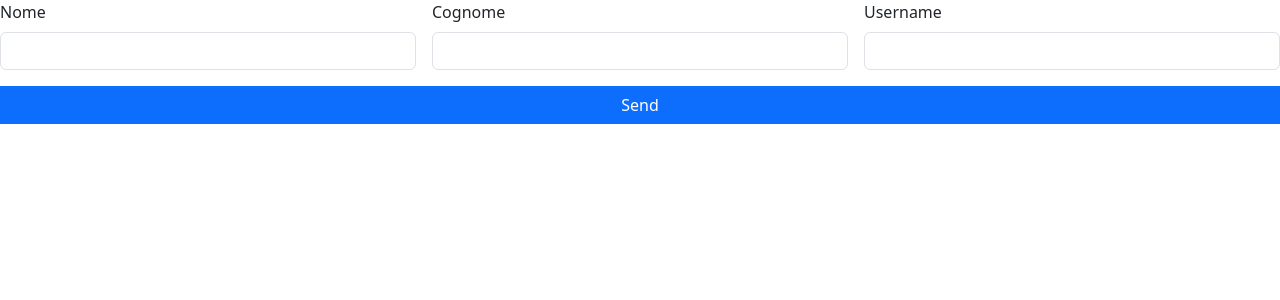
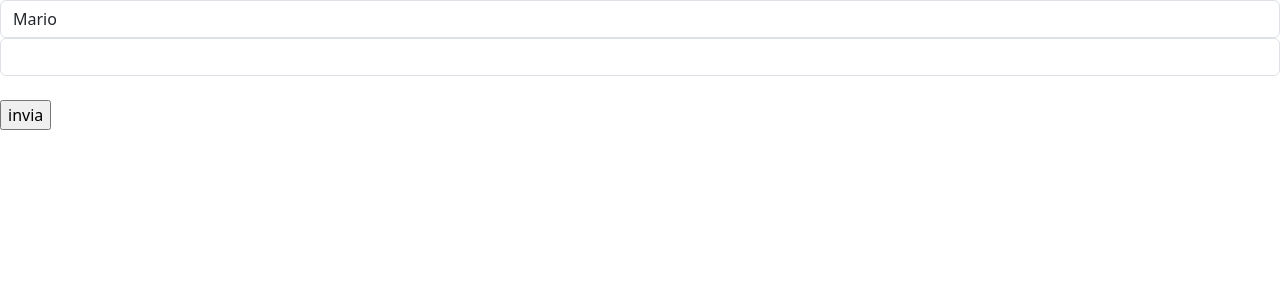
Before and after one commit to enricogiacomazzi/fust-todo-list, a React (Vite) app: page / in a window 1280 px wide. Shown: the top 300 px of the page. Built offline with nearby package versions, Linux system fonts and the light colour scheme.

Commit message:
formik 101

```diff
--- a/package.json
+++ b/package.json
@@ -13,6 +13,7 @@
     "bootstrap": "^5.3.8",
     "clsx": "^2.1.1",
     "font-awesome": "^4.7.0",
+    "formik": "^2.4.6",
     "immer": "^10.1.3",
     "react": "^19.1.1",
     "react-dom": "^19.1.1",
--- a/src/App.jsx
+++ b/src/App.jsx
@@ -2,38 +2,75 @@ import './App.css';
 import {useState, useRef} from 'react';
 import {clsx} from 'clsx';
 import style from './App.module.css';
-import { useForm } from "react-hook-form"
+import { Formik } from 'formik';
 import { MyInput } from './components/MyInput';
 
 
 const App = () => {
-  const frm = useForm();
-  const {register, watch, handleSubmit, formState: {errors, dirtyFields}} = frm;
 
-  const inputCls = (field) => {
-    console.log(errors[field]);
-    return !!errors[field] ? 'invalid' : '';
+  const onSub = (values) => {
+    console.log('sub', values);
   }
 
-  const onSubmit = (data) => {
-    console.log('ciao', data);
-  }
+  return (
+    <Formik
+      initialValues={{firstname: 'Mario', lastname: ''}}
+      onSubmit={onSub}
+      validate={values => {
+        const errors = {};
 
-  console.log(watch('firstname'));
+        if(!values.firstname || values.firstname?.length < 3) {
+          errors.firstname = 'firstname required';
+        }
 
-  return (
-    <>
-      <form className="row g-3" onSubmit={handleSubmit(onSubmit)}>
-        <MyInput label="Nome" inputName="firstname" form={frm} registerProps={{required: true}} />
-        <MyInput label="Cognome" inputName="lastname" form={frm} registerProps={{required: true, minLength: 5}} />
-        <MyInput label="Username" inputName="username" form={frm} registerProps={{required: true, pattern: /^@\w+$/}}/>
+        if(!values.lastname) {
+          errors.lastname = 'lastname required';
+        }
 
-        <br />
-        <input className="btn btn-primary" type="submit" value="Send" />
-        <br/>
-      </form>
-    </>
+        return errors;
 
+      }}
+
+    >
+      {({values,
+         errors,
+         touched,
+         handleChange,
+         handleBlur,
+         handleSubmit,
+         isSubmitting,}) => (
+          <form onSubmit={handleSubmit}>
+            <input
+              type="text"
+              name="firstname"
+              className={clsx([
+              'form-control',
+              touched.firstname && errors.firstname && 'is-invalid',
+              touched.firstname && !errors.firstname && 'is-valid'
+              ])}
+              onChange={handleChange}
+              onBlur={handleBlur}
+              value={values.firstname}
+            ></input>
+            <input
+              type="text"
+              name="lastname"
+              className={clsx([
+              'form-control',
+              touched.lastname && errors.lastname && 'is-invalid',
+              touched.lastname && !errors.lastname && 'is-valid'
+              ])}
+              onChange={handleChange}
+              onBlur={handleBlur}
+              value={values.lastname}
+            ></input>
+            <br/>
+            <input type="submit" value="invia"></input>
+            <br/>
+            <pre>{errors.firstname}</pre>
+          </form>
+      )}
+    </Formik>
   )
 }
 
```
Also changed, not shown: 1 other file (tests, documents, lock files or other folders).
